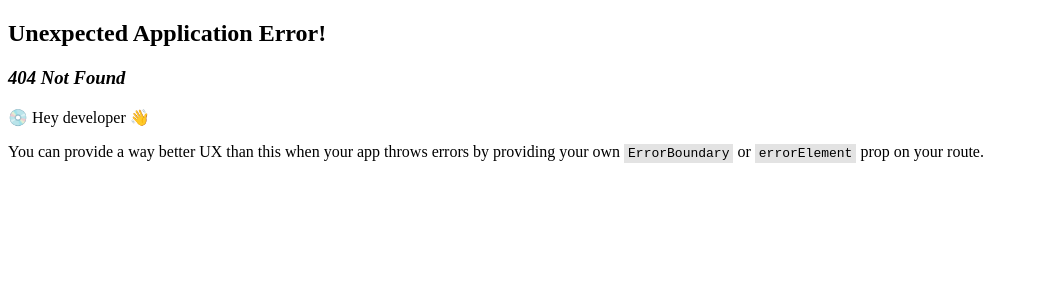
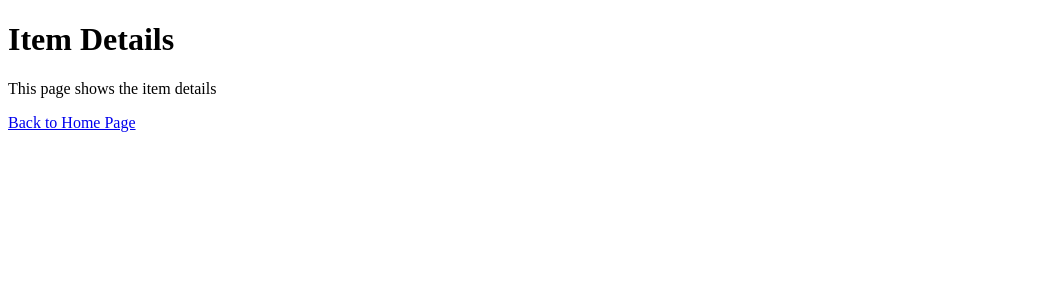
Before and after one commit to Code-the-Dream-School/ffprac-team7-front, a React (Vite) app: page /itemDetails in a window 1280 px wide. Before the commit this address had no page. Shown: the top 300 px of the page, without its empty margins (0-1039 px from the left). Built offline with nearby package versions, Linux system fonts and the light colour scheme.

Commit message:
create item details page

```diff
--- a/src/App.jsx
+++ b/src/App.jsx
@@ -2,6 +2,7 @@ import React, { useState, useEffect } from 'react';
 import { createBrowserRouter, RouterProvider } from "react-router-dom"
 import { Home } from './pages/home';
 import { Index } from './pages/indexPage';
+import { ItemDetails } from './pages/itemDetails';
 
 
 function App() {
@@ -13,6 +14,10 @@ function App() {
     {
       path: "/indexPage",
       element: <Index />
+    },
+    {
+      path: "/itemDetails",
+      element: <ItemDetails />
     },
 
   ]);
--- a/src/pages/home.jsx
+++ b/src/pages/home.jsx
@@ -6,6 +6,7 @@ export function Home() {
             <h1>home</h1>
             <p>This is the home page.</p>
             <Link to="/indexPage">Go to Index Page</Link>
+            <Link to="/itemDetails">Go to Item Details page</Link>
         </div>
     )
 }
--- /dev/null
+++ b/src/pages/itemDetails.jsx
@@ -0,0 +1,11 @@
+import { Link } from "react-router-dom"
+
+export function ItemDetails() {
+    return (
+        <div>
+            <h1>Item Details</h1>
+            <p>This page shows the item details</p>
+            <Link to="/">Back to Home Page</Link>
+        </div>
+    )
+}
```
